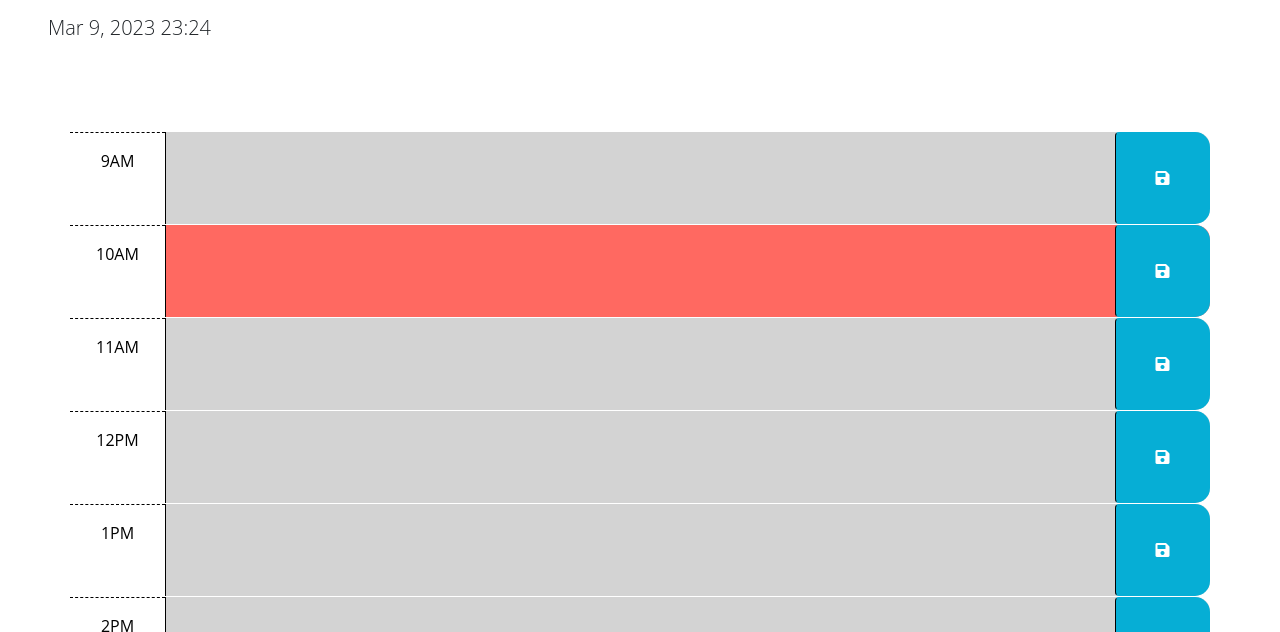
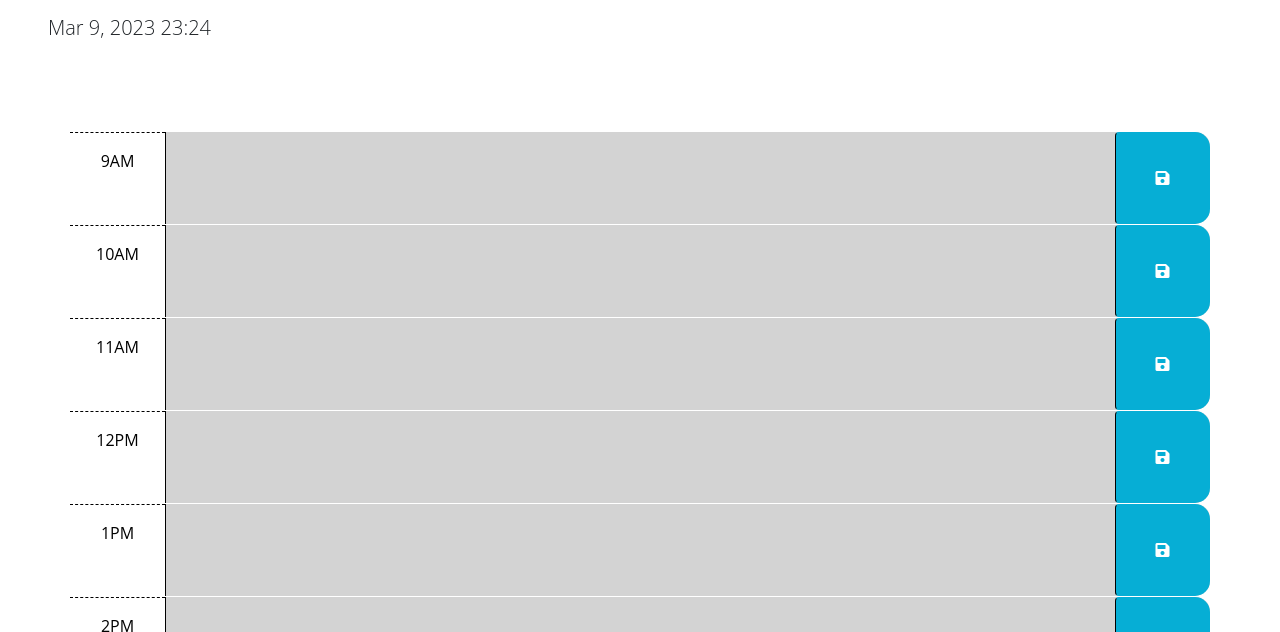
Before and after one commit to james59222/workDayPlannerWkChallenge, a plain HTML site: page index.html in a window 1280 px wide. Shown: the part 166-798 px from the top of the page. Drawn offline with nearby package versions, Linux system fonts and the light colour scheme.

Commit message:
troubleshoot time issues

```diff
--- a/index.html
+++ b/index.html
@@ -54,7 +54,7 @@
 
       <!-- Example of a present time block. The "present" class adds a red background color.
       No longer id on past present of future -->
-      <div id="hour10" class="row time-block present">
+      <div id="hour10" class="row time-block past">
         <div class="col-2 col-md-1 hour text-center py-3">10AM</div>
         <textarea class="col-8 col-md-10 description" rows="3"> </textarea>
         <button class="btn saveBtn col-2 col-md-1" aria-label="save">
--- a/script.js
+++ b/script.js
@@ -10,7 +10,7 @@ var today = dayjs();
 var currentHour = today.hour();
 $('#currentDay').text(today.format('MMM D, YYYY HH:ss'));
   // TODO: Add a listener for click events on the save button. This code should use the id in the containing time-block as a key to save the user input in
-    var timeBlockEl = document.querySelector('.container');
+    var timeDataEl = document.querySelector('.container');
       $('.saveBtn').on('click', function () {
       var idVal = $(this).siblings('.description').val();
       var timeVal = $(this).parent().attr('id');
```
